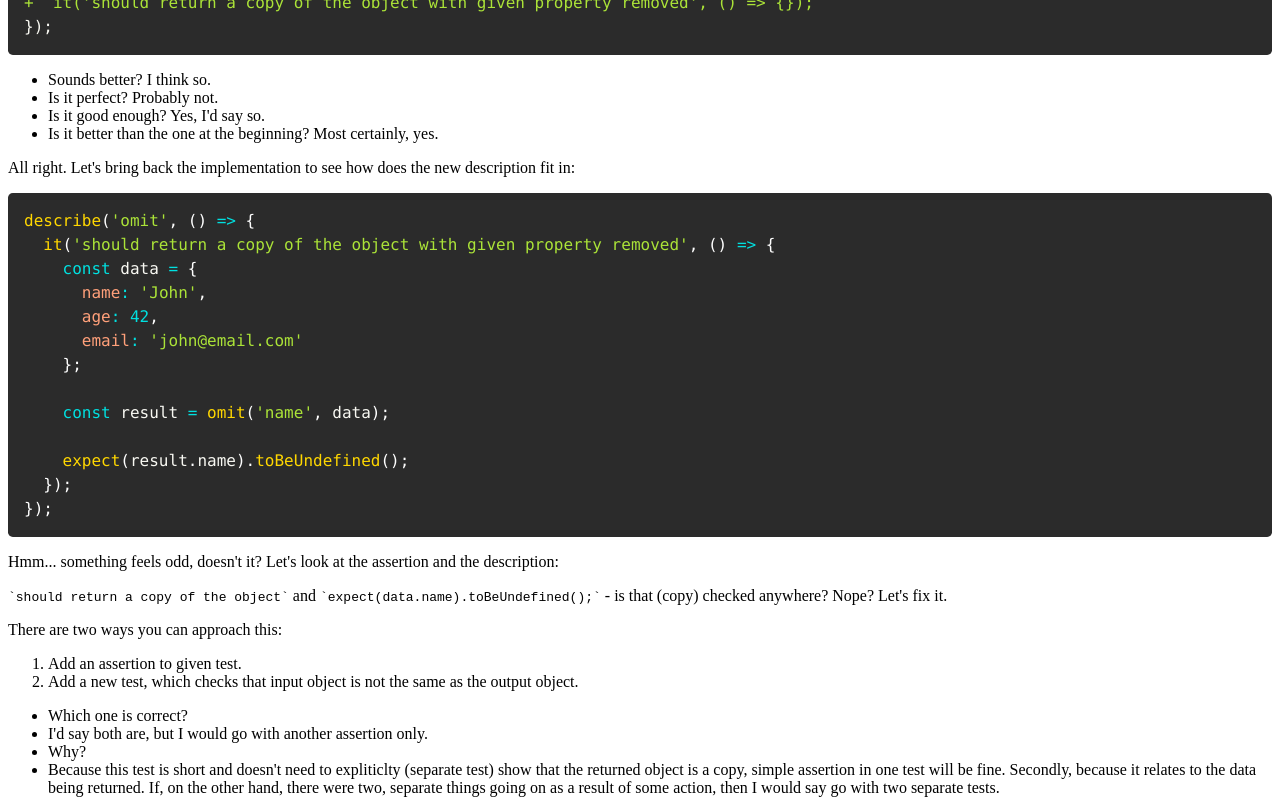
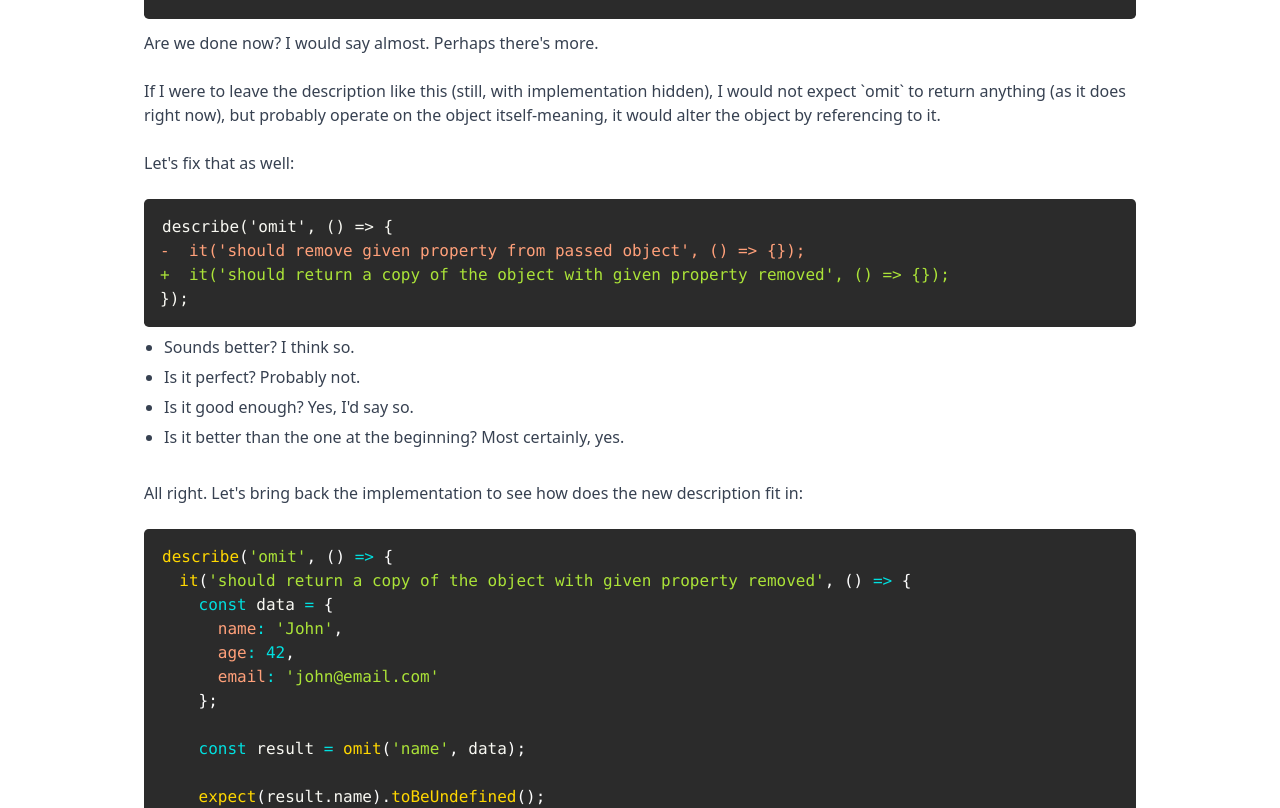
Before and after one commit to smolak/howtotest, a Next.js app: page /implementation-detail-in-tests-description in a window 1280 px wide. Shown: the part 1140-1948 px from the top of the page. Built offline with nearby package versions, Linux system fonts and the light colour scheme.

Commit message:
Working on styling

```diff
--- a/pages/_app.js
+++ b/pages/_app.js
@@ -1,4 +1,4 @@
-import 'tailwindcss/tailwind.css';
+import '../styles/globals.css';
 
 function MyApp({ Component, pageProps }) {
   return <Component {...pageProps} />;
--- a/pages/implementation-detail-in-tests-description.js
+++ b/pages/implementation-detail-in-tests-description.js
@@ -9,9 +9,9 @@ export default function ImplementationDetailInTestsDescription() {
         <link rel="icon" href="/favicon.ico" />
       </Head>
 
-      <main className="container mx-auto">
+      <main className="container mx-auto max-w-screen-lg p-4">
         <article>
-          <h1 className="text-6xl font-black leading-normal max-w-screen-lg">
+          <h1 className="text-5xl leading-normal font-black max-w-screen-lg">
             (Problems with) implementation detail in test's description
           </h1>
           <p>Let's take a look at this test:</p>
@@ -68,7 +68,7 @@ export default function ImplementationDetailInTestsDescription() {
 +  it('should return a copy of the object with given property removed', () => {});
 });`}
           </Code>
-          <ul className="list-disc list-inside leading-normal mb-8">
+          <ul>
             <li>Sounds better? I think so.</li>
             <li>Is it perfect? Probably not.</li>
             <li>Is it good enough? Yes, I'd say so.</li>
@@ -97,11 +97,11 @@ export default function ImplementationDetailInTestsDescription() {
           </p>
           <aside>
             <p>There are two ways you can approach this:</p>
-            <ol className="list-decimal list-inside leading-normal mb-8">
+            <ol>
               <li>Add an assertion to given test.</li>
               <li>Add a new test, which checks that input object is not the same as the output object.</li>
             </ol>
-            <ul className="list-disc list-inside leading-normal mb-8">
+            <ul>
               <li>Which one is correct?</li>
               <li>I'd say both are, but I would go with another assertion only.</li>
               <li>Why?</li>
@@ -135,7 +135,7 @@ export default function ImplementationDetailInTestsDescription() {
   });
 });`}
           </Code>
-          <ul className="list-disc list-inside leading-normal mb-8">
+          <ul>
             <li>
               I got a question: why not checking if <code>`data`</code> still has <code>`name`</code> property? Isn't
               that the same?
@@ -179,7 +179,7 @@ export default function ImplementationDetailInTestsDescription() {
           </ul>
           <section>
             <h3 className="text-3xl font-black leading-normal">Summarizing:</h3>
-            <ol className="list-decimal list-inside leading-normal mb-8">
+            <ol>
               <li>(-) Don't mention implementation detail in the description (test data can change).</li>
               <li>(+) Instead, write concise explanation what to expect (behaviour).</li>
               <li>(+) Let the example show how it works (implementation).</li>
@@ -192,7 +192,9 @@ export default function ImplementationDetailInTestsDescription() {
         </article>
       </main>
 
-      <footer className="container mx-auto pt-10">Footer content ... to be added ;)</footer>
+      <footer className="container mx-auto max-w-screen-lg p-4 pt-10">
+        <p>Footer content ... to be added ;)</p>
+      </footer>
     </>
   );
 }
--- a/pages/index.js
+++ b/pages/index.js
@@ -9,13 +9,13 @@ export default function Home() {
         <link rel="icon" href="/favicon.ico" />
       </Head>
 
-      <main className="container mx-auto">
+      <main className="container mx-auto max-w-screen-lg p-4">
         <section className="max-w-screen-md">
           <h1 className="text-8xl font-black leading-normal">How to test</h1>
           <p className="text-2xl leading-normal">
             <strong>How to test</strong> is a place where you will find a set of guides, examples, on
           </p>
-          <ul className="list-disc list-inside text-2xl leading-normal mb-8">
+          <ul className="list-inside text-2xl leading-normal">
             <li>how to go about testing,</li>
             <li>writing meaningful tests,</li>
             <li>well described tests,</li>
@@ -36,7 +36,9 @@ export default function Home() {
         </nav>
       </main>
 
-      <footer className="container mx-auto pt-10">Footer content ... to be added ;)</footer>
+      <footer className="container mx-auto max-w-screen-lg p-4 pt-10">
+        <p>Footer content ... to be added ;)</p>
+      </footer>
     </>
   );
 }
--- /dev/null
+++ b/styles/globals.css
@@ -0,0 +1,38 @@
+@tailwind base;
+@tailwind components;
+@tailwind utilities;
+
+@layer base {
+    p {
+        @apply mt-3;
+        @apply mb-6;
+        @apply text-gray-700;
+    }
+
+    ul, ol {
+        @apply pl-5;
+        @apply mb-8;
+        @apply leading-normal;
+    }
+
+    ul {
+        @apply list-disc;
+    }
+
+    ol {
+        @apply list-decimal;
+    }
+
+    li {
+        @apply mt-1.5;
+        @apply mb-1.5;
+        @apply text-gray-700;
+    }
+
+    code {
+        @apply bg-gray-100;
+        @apply rounded;
+        @apply p-0.5;
+        @apply text-gray-800;
+    }
+}
```
